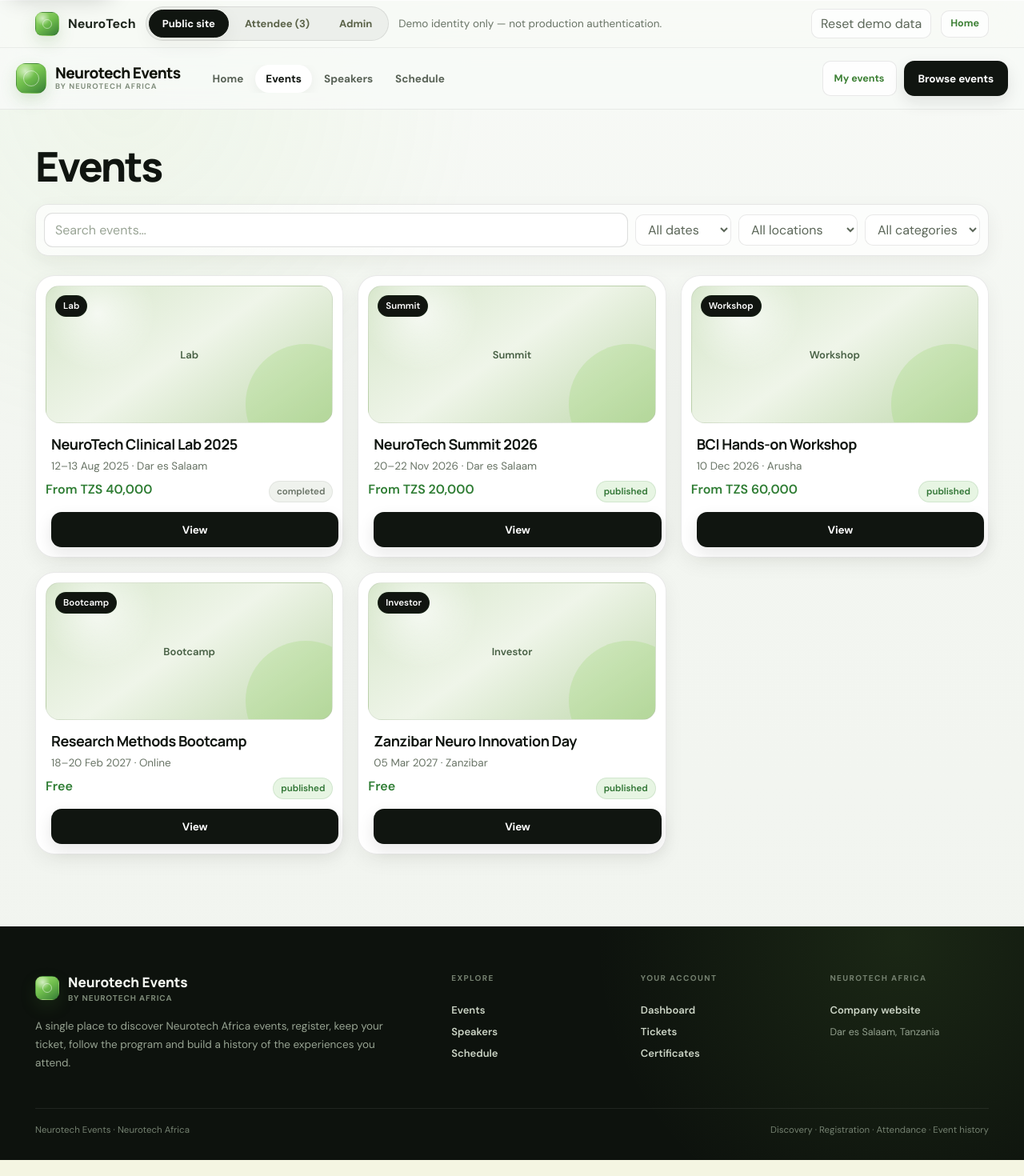
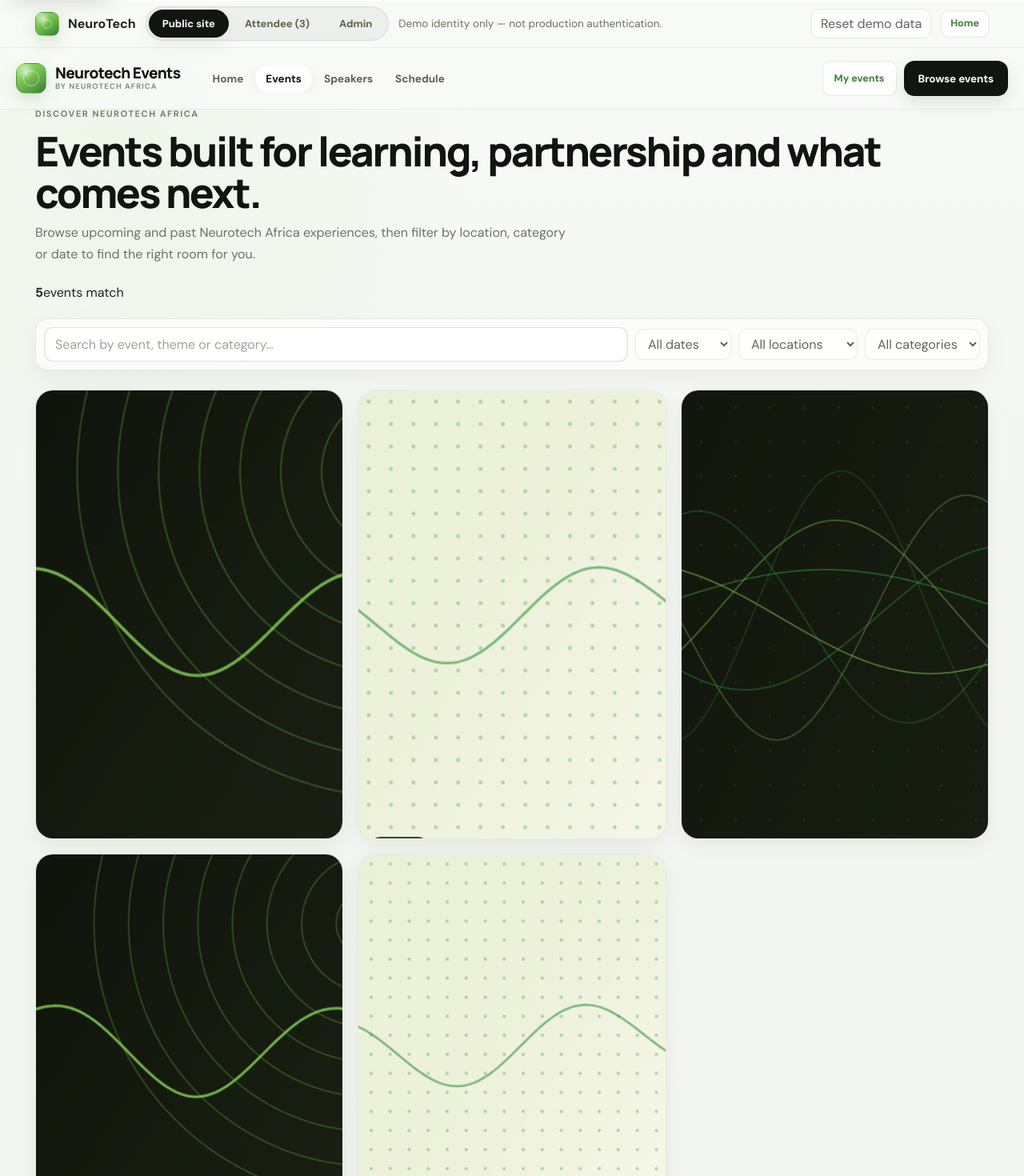
Before and after one commit to Drbrilliant360/neurotech-events, a React (Vite) app: page /events in a window 1280 px wide. Shown: the top 1470 px of the page at 80% size. Built offline with nearby package versions, Linux system fonts and the light colour scheme.

Commit message:
feat: redesign event discovery page

```diff
--- a/src/features/events/EventsPage.tsx
+++ b/src/features/events/EventsPage.tsx
@@ -1,10 +1,12 @@
 import { useMemo, useState } from "react";
 import { Link, useSearchParams } from "react-router-dom";
 import { usePlatform } from "../../app/providers/PlatformProvider";
-import { EmptyState, MediaTile, StatusPill } from "../../components/shared/Widgets";
+import { EmptyState, StatusPill } from "../../components/shared/Widgets";
 import { formatRange, isPast } from "../../lib/dates";
 import { fromLowestPrice } from "../../lib/money";
 import { publicEvents, ticketsFor, venueOf } from "../../repositories/platform";
+
+const EVENT_IMAGES = ["/img/event-a.png", "/img/event-b.png", "/img/cover.png"];
 
 export function EventsPage() {
   const { db } = usePlatform();
@@ -33,13 +35,27 @@ export function EventsPage() {
   }, [events, query, when, city, category, db]);
 
   return (
-    <div className="nt-container nt-page" style={{ padding: "44px 24px 90px" }}>
-      <h1>Events</h1>
-      <div className="nt-toolbar">
+    <div className="nt-container nt-page nt-directory-page">
+      <div className="nt-page-intro">
+        <div>
+          <p className="nt-kicker">Discover Neurotech Africa</p>
+          <h1>Events built for learning, partnership and what comes next.</h1>
+          <p className="nt-lede">
+            Browse upcoming and past Neurotech Africa experiences, then filter by location, category or date to find the right room for you.
+          </p>
+        </div>
+        <div className="nt-page-intro-stat">
+          <strong>{filtered.length}</strong>
+          <span>{filtered.length === 1 ? "event matches" : "events match"}</span>
+        </div>
+      </div>
+
+      <div className="nt-toolbar nt-filter-bar">
         <input
           className="nt-search"
           value={query}
-          placeholder="Search events…"
+          placeholder="Search by event, theme or category…"
+          aria-label="Search events"
           onChange={(e) => {
             setQuery(e.target.value);
             setParams(e.target.value ? { q: e.target.value } : {});
@@ -63,31 +79,39 @@ export function EventsPage() {
           ))}
         </select>
       </div>
+
       {filtered.length === 0 ? (
-        <EmptyState title="No events match" body="Try another search or clear the filters." />
+        <EmptyState title="No events match" body="Try another search term or clear one of the filters." />
       ) : (
-        <div className="nt-grid events">
-          {filtered.map((event) => {
+        <div className="nt-event-grid nt-directory-grid">
+          {filtered.map((event, index) => {
+            const venue = venueOf(db, event.venueId);
             const prices = ticketsFor(db, event.id).filter((ticket) => ticket.active).map((ticket) => ticket.price);
             return (
-              <article key={event.id} className="nt-card">
-                <div style={{ position: "relative" }}>
-                  <MediaTile label={event.bannerLabel} height={172} />
-                  <span className="nt-badge ok" style={{ position: "absolute", top: 12, left: 12, background: "#111510", color: "#fff" }}>
-                    {event.bannerLabel}
-                  </span>
+              <article key={event.id} className="nt-event-card">
+                <Link to={`/events/${event.slug}`} className="nt-event-card-media nt-event-card-link" aria-label={`View ${event.title}`}>
+                  <img src={EVENT_IMAGES[index % EVENT_IMAGES.length]} alt="" />
+                  <span className="nt-event-status">{event.status}</span>
+                </Link>
+                <div className="nt-event-card-body">
+                  <div className="nt-event-meta">
+                    <span>{formatRange(event.startsAt, event.endsAt)}</span>
+                    <span>{venue?.city ?? "Venue TBA"}</span>
+                  </div>
+                  <h3>
+                    <Link to={`/events/${event.slug}`}>{event.title}</Link>
+                  </h3>
+                  <p className="nt-event-summary">{event.description}</p>
+                  <div className="nt-event-card-footer">
+                    <div>
+                      <span className="nt-event-price">{fromLowestPrice(prices)}</span>
+                      <StatusPill value={event.category} />
+                    </div>
+                    <Link to={`/events/${event.slug}`} className="nt-arrow-link">
+                      View event →
+                    </Link>
+                  </div>
                 </div>
-                <h3 style={{ marginTop: 14 }}>{event.title}</h3>
-                <div className="nt-muted">
-                  {formatRange(event.startsAt, event.endsAt)} · {venueOf(db, event.venueId)?.city}
-                </div>
-                <div style={{ display: "flex", justifyContent: "space-between", margin: "10px 0 12px" }}>
-                  <span style={{ color: "#2f7d34", fontWeight: 600 }}>{fromLowestPrice(prices)}</span>
-                  <StatusPill value={event.status} />
-                </div>
-                <Link to={`/events/${event.slug}`} className="nt-btn" style={{ width: "100%" }}>
-                  View
-                </Link>
               </article>
             );
           })}
```
